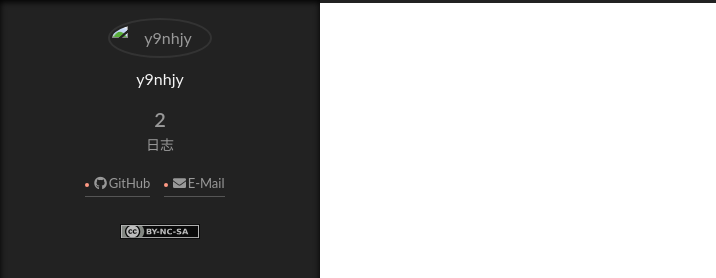
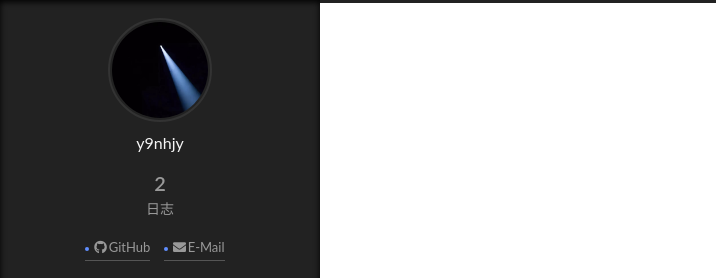
Before and after one commit to y9nhjy/y9nhjy.github.io, a plain HTML site: page index.html in a window 1280 px wide. Shown: the top 278 px of the page, 0-716 px from the left. Drawn offline with Linux system fonts and the light colour scheme.

Commit message:
Site updated: 2022-07-05 17:11:41

```diff
--- a/css/main.css
+++ b/css/main.css
@@ -1169,7 +1169,7 @@ pre .javascript .function {
 }
 .links-of-author a::before,
 .links-of-author span.exturl::before {
-  background: #ff9a85;
+  background: #608eff;
   border-radius: 50%;
   content: ' ';
   display: inline-block;
--- a/index.html
+++ b/index.html
@@ -158,7 +158,7 @@
     <link itemprop="mainEntityOfPage" href="http://example.com/2022/07/05/First-blog/">
 
     <span hidden itemprop="author" itemscope itemtype="http://schema.org/Person">
-      <meta itemprop="image" content="/./images/light.jpg">
+      <meta itemprop="image" content="/images/light.jpg">
       <meta itemprop="name" content="y9nhjy">
       <meta itemprop="description" content="">
     </span>
@@ -224,7 +224,7 @@
     <link itemprop="mainEntityOfPage" href="http://example.com/2022/07/05/hello-world/">
 
     <span hidden itemprop="author" itemscope itemtype="http://schema.org/Person">
-      <meta itemprop="image" content="/./images/light.jpg">
+      <meta itemprop="image" content="/images/light.jpg">
       <meta itemprop="name" content="y9nhjy">
       <meta itemprop="description" content="">
     </span>
@@ -346,7 +346,7 @@
       <div class="site-overview-wrap sidebar-panel">
         <div class="site-author motion-element" itemprop="author" itemscope itemtype="http://schema.org/Person">
     <img class="site-author-image" itemprop="image" alt="y9nhjy"
-      src="/./images/light.jpg">
+      src="/images/light.jpg">
   <p class="site-author-name" itemprop="name">y9nhjy</p>
   <div class="site-description" itemprop="description"></div>
 </div>
```
Also changed, not shown: 2022/07/05/First-blog/index.html (+2 -2 lines), 2022/07/05/hello-world/index.html (+2 -2 lines), archives/2022/07/index.html (+1 -1 lines), archives/2022/index.html (+1 -1 lines), archives/index.html (+1 -1 lines), images/light.jpg (added), images/smile.jpg (added).
